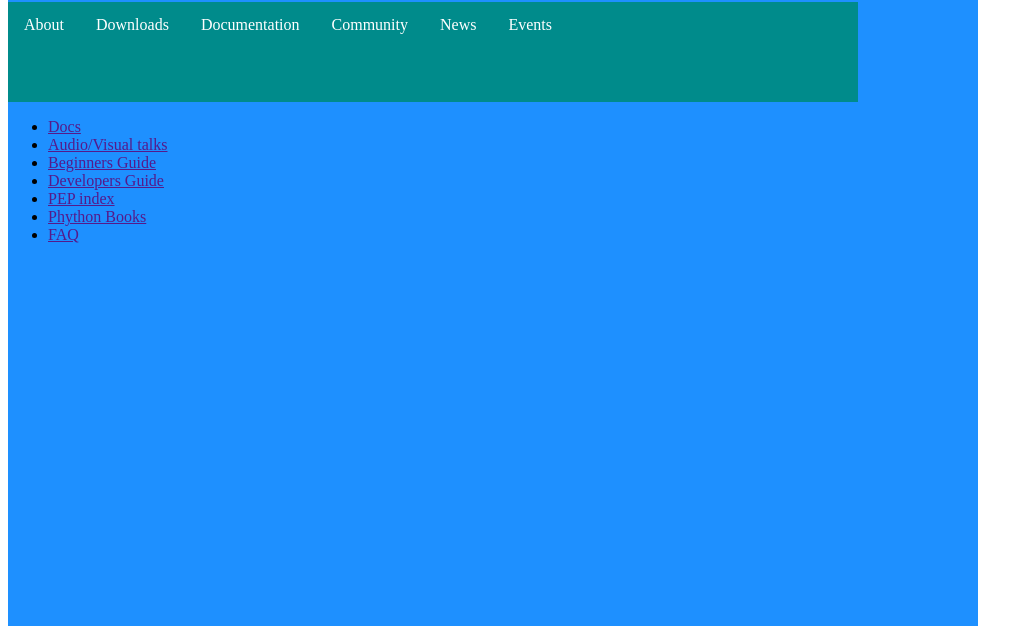
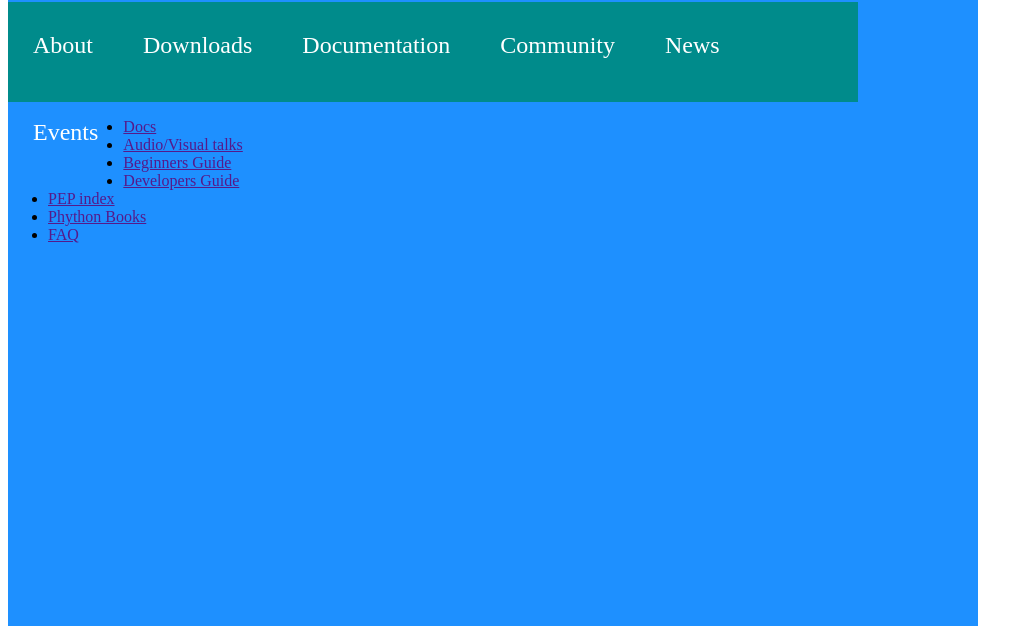
Before and after one commit to Josh-Cruz/Python-redesign, a plain HTML site: page index.html in a window 1280 px wide. Shown: the part 174-800 px from the top of the page, without its empty margins (0-1033 px from the left). Drawn offline with Linux system fonts and the light colour scheme; a script that the page names is missing.

Commit message:
got nave working

```diff
--- a/main.css
+++ b/main.css
@@ -22,6 +22,7 @@
     margin: 0;
     padding: 0;
     background-color: darkcyan;
+    text-align: center;
 }
 
  nav ul  {
@@ -39,8 +40,9 @@ nav li a {
     display: block;
     color: white;
     text-align: center;
-    padding: 14px 16px;
+    padding: 30px 25px;
     text-decoration: none;
+    font-size: x-large;
 }
 
 /* Change the link color to another color on hover */
```
